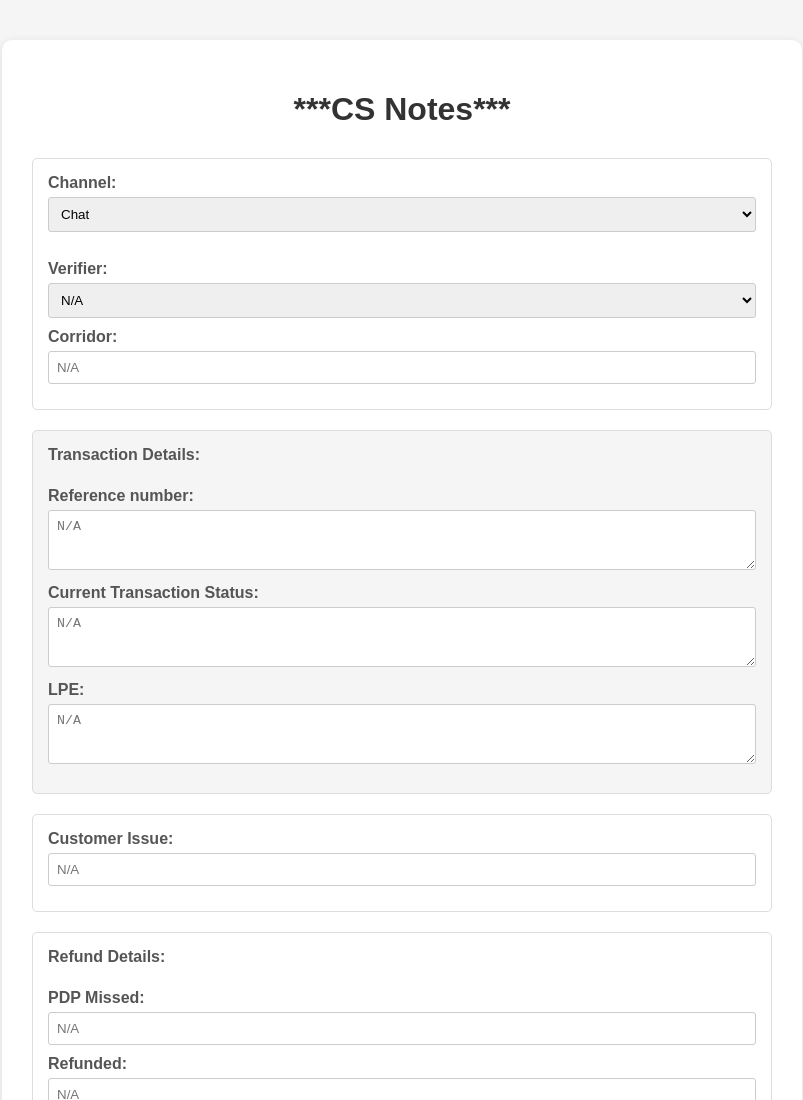
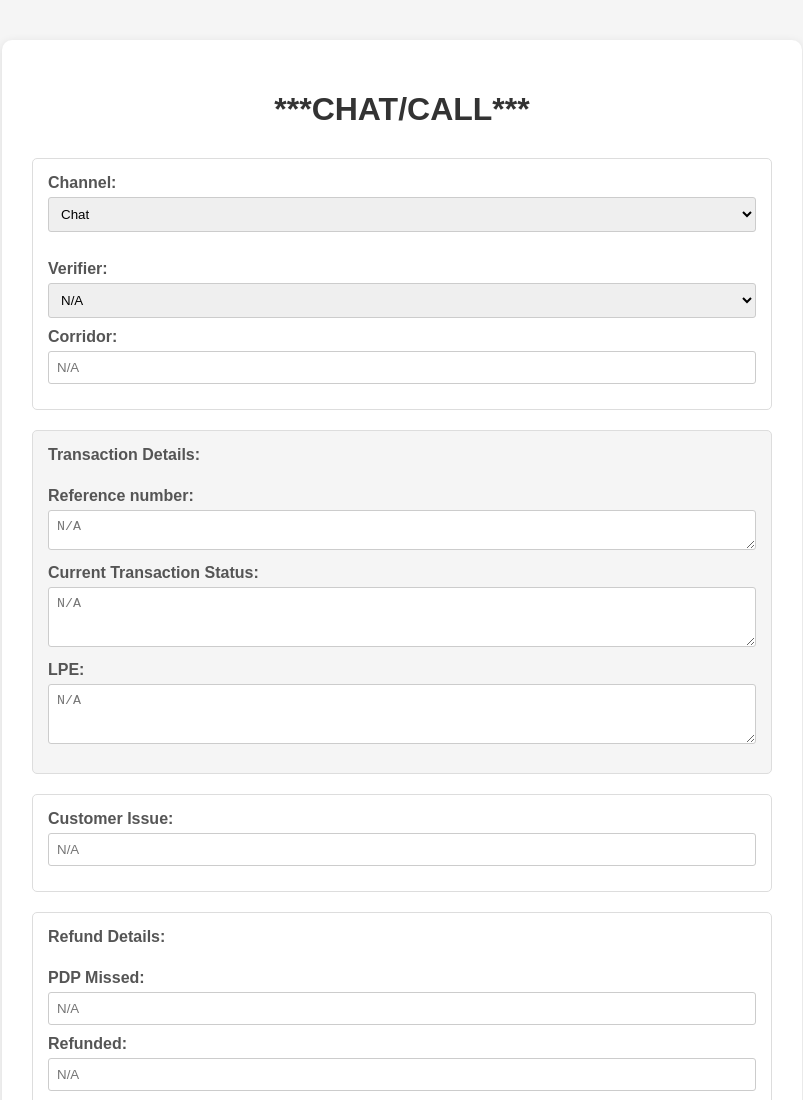
Before and after one commit to Annotation-remitly/remitly-notes, a plain HTML site: page index.html in a window 1280 px wide. Shown: the top 1100 px of the page, without its empty margins (238-1041 px from the left). Drawn offline with Linux system fonts and the light colour scheme.

Commit message:
Update index.html

```diff
--- a/index.html
+++ b/index.html
@@ -31,7 +31,7 @@
 </head>
 <body>
     <div class="container">
-        <h1>***CS Notes***</h1>
+        <h1>***CHAT/CALL***</h1>
 
         <div class="top-fields">
             <strong>Channel:</strong>
@@ -52,7 +52,7 @@
 
 <div class="grey-section">
     <strong>Transaction Details:</strong><br>
-    <strong>Reference number:</strong> <textarea id="ref-number" placeholder="N/A"></textarea><br>
+    <strong>Reference number:</strong> <textarea id="ref-number" placeholder="N/A" style="height: 40px;"></textarea><br>
     <strong>Current Transaction Status:</strong> <textarea id="trans-status" placeholder="N/A"></textarea><br>
     <strong>LPE:</strong> <textarea id="lpe" placeholder="N/A"></textarea>
 </div>
```
